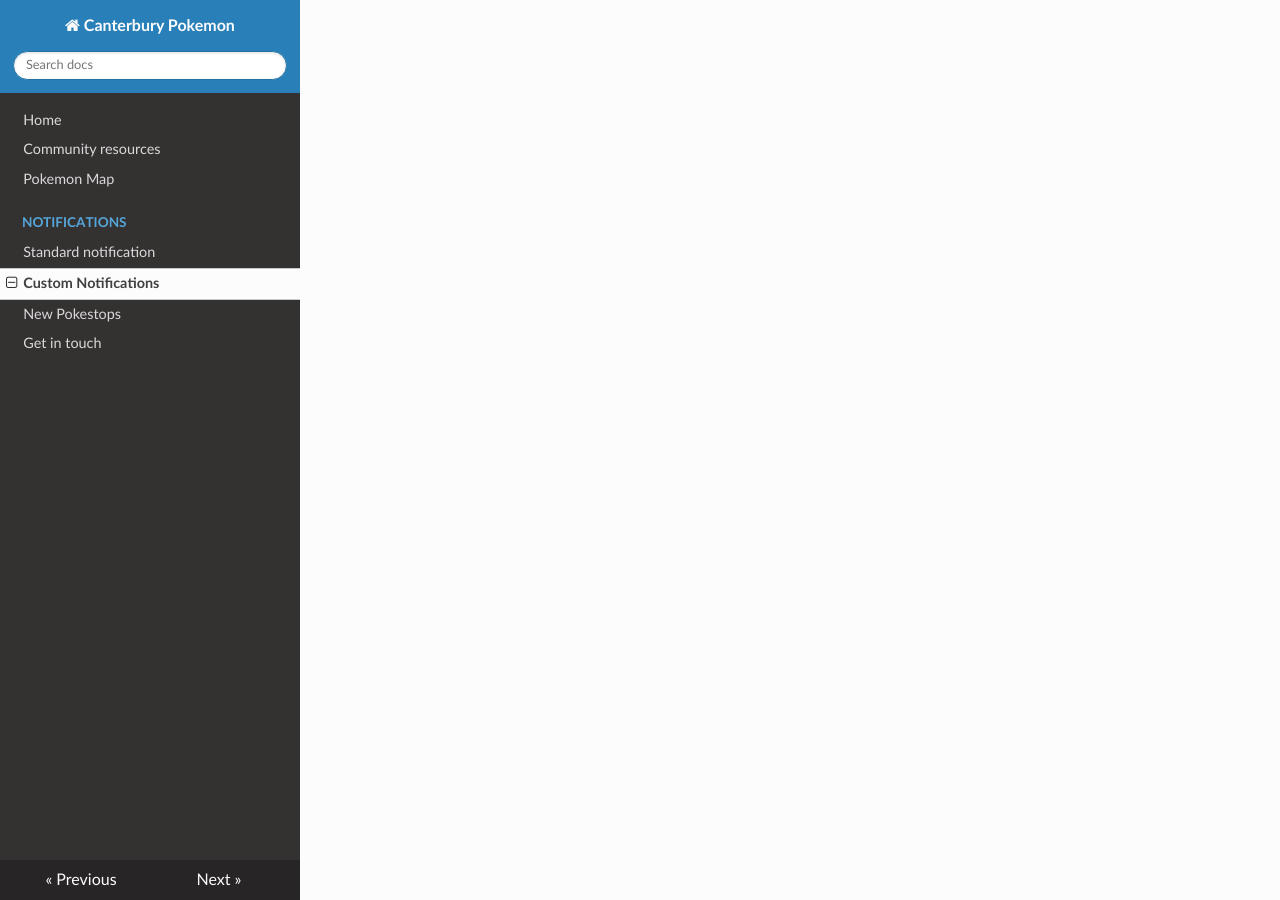
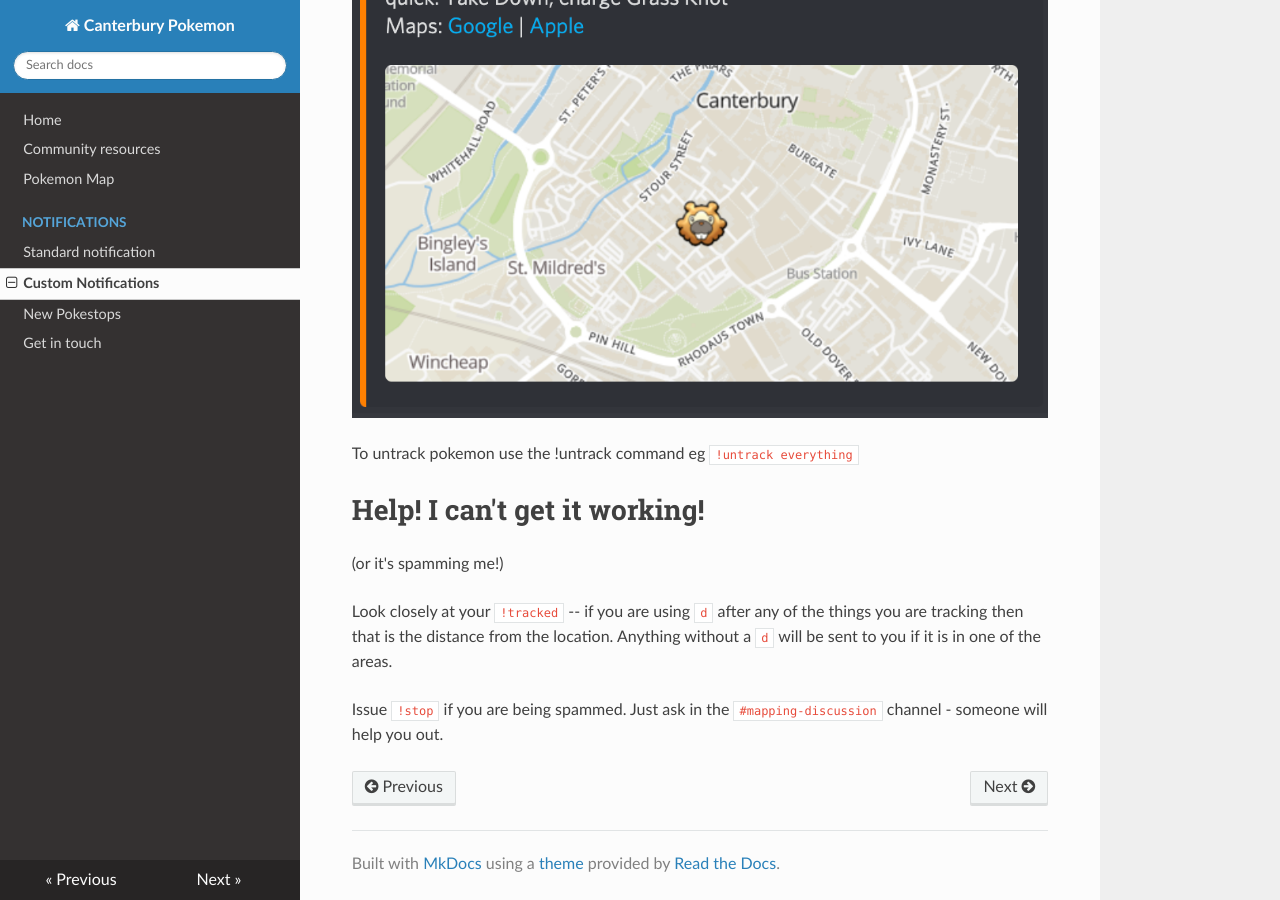
Before and after one commit to jfberry/CanterburyPokemon, an MkDocs documentation site: the page built from docs/custom-notifications.md, in a window 1280 px wide and 900 px high, scrolled down 6282 px. Built offline with MkDocs 1.6.1, drawn with Linux system fonts in a browser that asks for light colours; nearby versions of some CDN libraries; some of the changed text lies outside the part shown.

Commit message:
egg, raid pictures other changes

```diff
--- a/docs/custom-notifications.md
+++ b/docs/custom-notifications.md
@@ -45,16 +45,17 @@ bridge | Bridge village
 
 To add yourself to an area, issue a command like `!area add city`.  Removing yourself is just the reverse `!area remove city`.  You can see the areas you are interested in using the `!tracked` command
 
-**insert screenshot here**
-
-## Setting your location
+# Setting your location
 
 You can set your home location and ask for notifications only within a certain distance of that. You do this by specifying !location -
 
 eg `!location 10 New Dover Road, Canterbury`
-eg `!location lat,lon`
 
-Once you have specified your location you can then add a distance marker to notifications - eg `!egg level5 d500` - to see things within 500m of your house
+or find the latitude and longitude of your address in google maps and set it directly
+
+eg `!location 51.279,1.080`
+
+Once you have specified your location you can then add a distance marker to notifications by using the `d` flag - for example `!egg level5 d500` - to see things within 500m of your house
 
 ### Distance guide
 
@@ -75,11 +76,30 @@ Examples might be  `!quest spinda` or `!quest rare_candy` - note the underscore
 
 ![Quest](img/discord-quest.png)
 
+To remove quests - `!quest remove everything` (or name of specific quest)
+
 ## Raids
 Egg pops? `!egg level5` (remove with `!egg remove level5`) - or raids `!raid heatran`
+
+![Raid](img/discord-raid.png)
+![Egg](img/discord-egg.png)
+
+To remove eggs - `!egg remove`
+
+To remove raids - `!raid remove everything`
 
 ## Pokemon
 
 Example might be `!track gible` - you can “!untrack everything” - or you might be interested in high value mons - `!track everything iv100`
 
 ![Pokemon](img/discord-pokemon.png)
+
+To untrack pokemon use the !untrack command eg `!untrack everything`
+
+# Help! I can't get it working!
+(or it's spamming me!)
+
+Look closely at your `!tracked` -- if you are using `d` after any of the things you are tracking then that is the distance from the location.  Anything without a `d` will be sent to you if it is in one of the areas.
+
+Issue `!stop` if you are being spammed.
+Just ask in the `#mapping-discussion` channel - someone will help you out.
```
Also changed, not shown: other parts of docs/custom-notifications.md (+6 -6 lines), docs/map.md (+3 -1 lines), docs/img/discord-egg.png (added), docs/img/discord-raid.png (added), docs/img/poracle-tracked.png (added).
